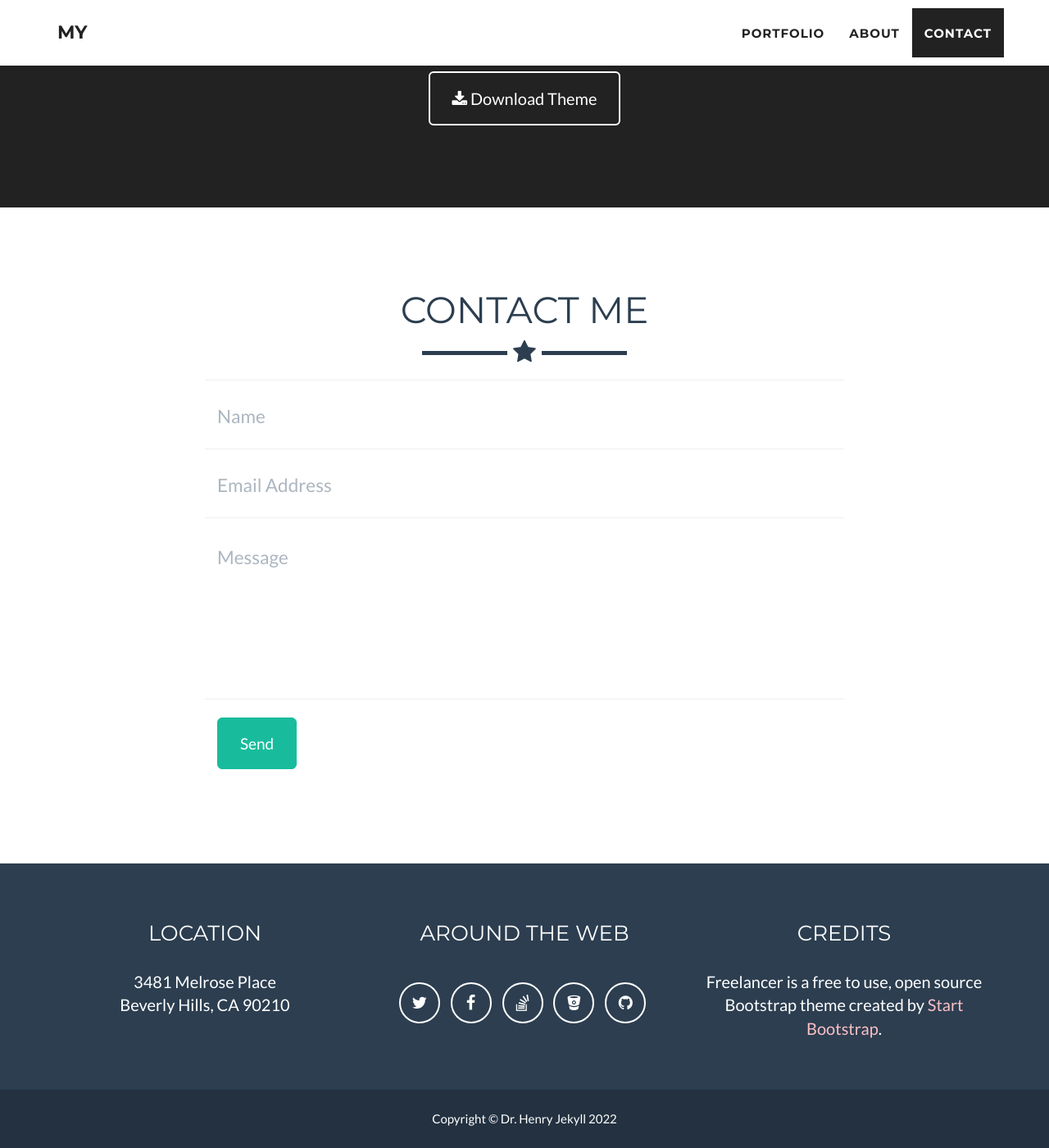
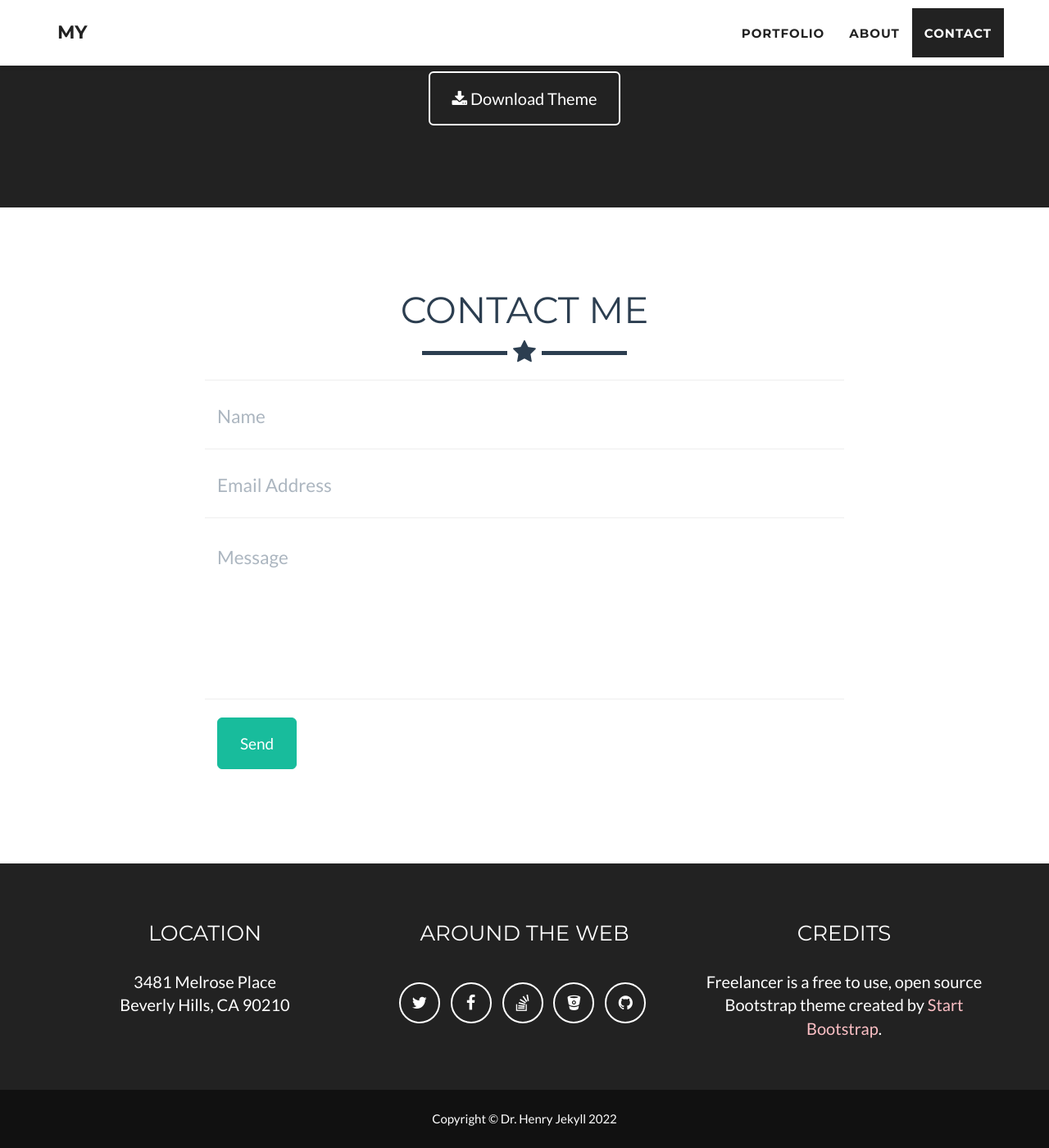
Before and after one commit to jeromelachaud/freelancer-theme, a Jekyll site: the page built from _posts/2014-07-18-project-1.markdown, in a window 1280 px wide and 1400 px high, scrolled down 2252 px. Shown: the whole window at 82% size. Built offline with Jekyll 4.4.1, drawn with Linux system fonts in a browser that asks for light colours.

Commit message:
Update main.css

```diff
--- a/_includes/css/main.css
+++ b/_includes/css/main.css
@@ -370,7 +370,8 @@ footer h3 {
 
 footer .footer-above {
     padding-top: 50px;
-    background-color: #{{ site.color.secondary }};
+    /* background-color: #{{ site.color.secondary }}; */
+    background-color: #222;
 }
 
 footer .footer-col {
@@ -379,7 +380,8 @@ footer .footer-col {
 
 footer .footer-below {
     padding: 25px 0;
-    background-color: #{{ site.color.secondary-dark }};
+    /* background-color: #{{ site.color.secondary-dark }}; */
+    background-color: #111;
 }
 
 .btn-social {
```
